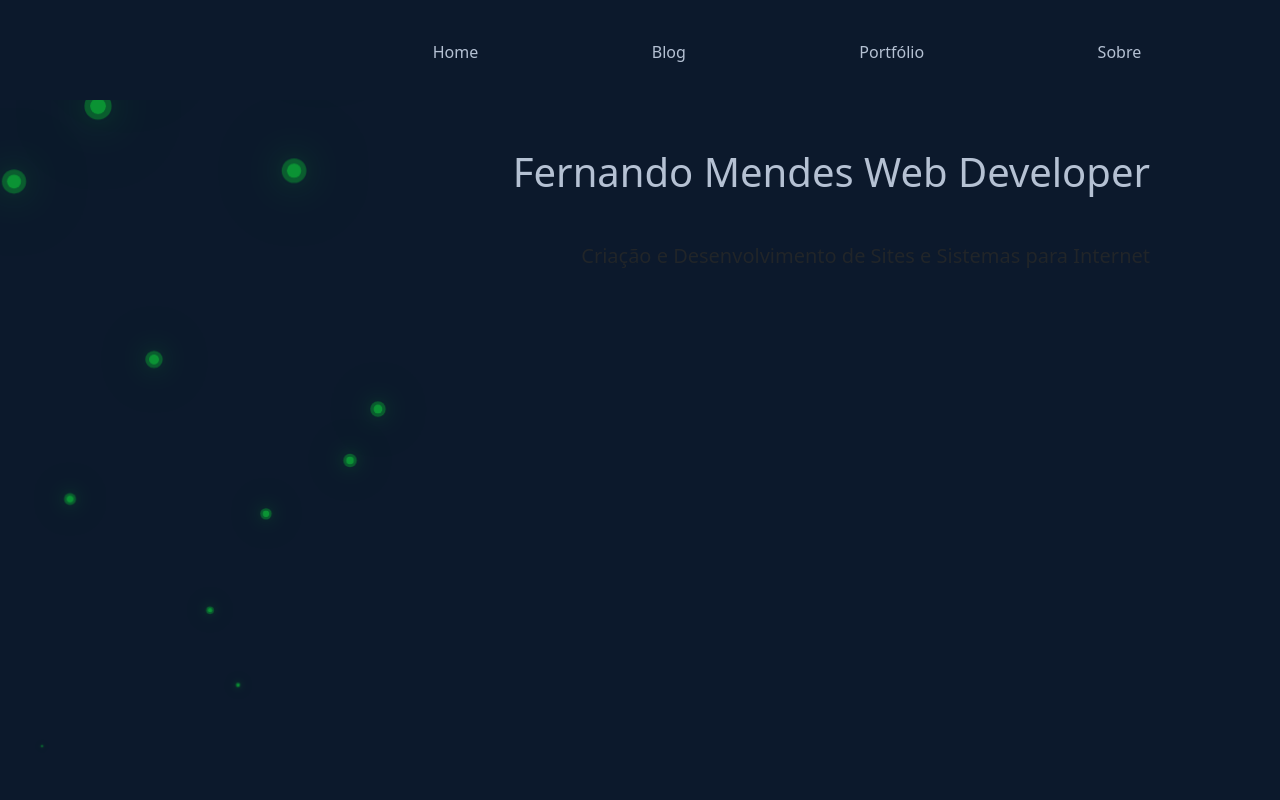
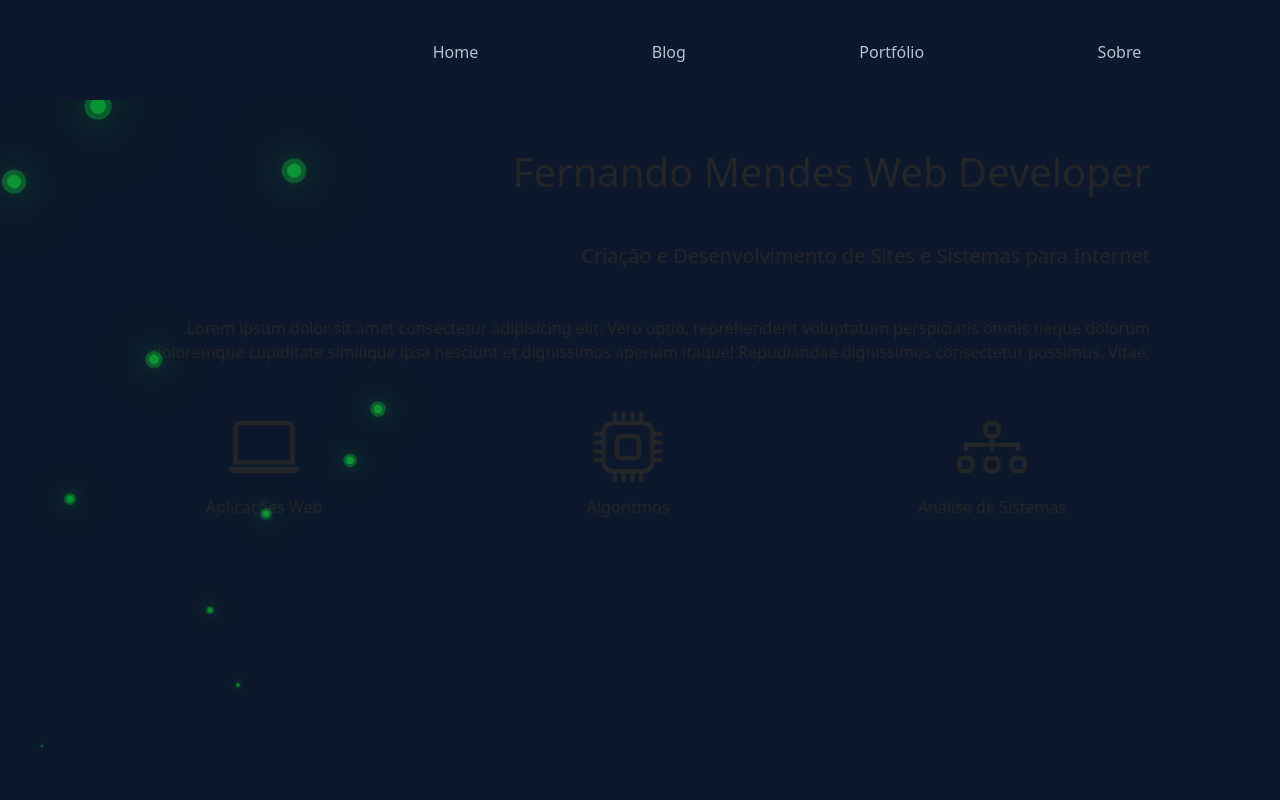
Before and after one commit to Fat83dotcom/MySite, a Django app: template Core/templates/site/index.html in a window 1280 px wide. Run offline with Django 3.2, Linux system fonts and the light colour scheme; the template is opened without the code that fills it, so the values that code supplies are empty.

Commit message:
Implementação de icones demostrativos.

```diff
--- a/Core/templates/site/index.html
+++ b/Core/templates/site/index.html
@@ -3,10 +3,33 @@
 
 {%block content%}
     <section class="content-index">
-        <h1 class="m-5 text-end index-h1-opacity">Fernando Mendes Web Developer</h1>
-        <h5 class="m-5 text-end">Criação e Desenvolvimento de Sites e Sistemas para Internet</h5>
+        <h1 class="m-5 text-end index-h1-color">Fernando Mendes Web Developer</h1>
+        <h5 class="m-5 text-end index-h5-color">Criação e Desenvolvimento de Sites e Sistemas para Internet</h5>
+        <div class="m-5 text-end">
+            <p>Lorem ipsum dolor sit amet consectetur adipisicing elit. Vero optio, reprehenderit voluptatum perspiciatis omnis neque dolorum doloremque cupiditate similique ipsa nesciunt et dignissimos aperiam itaque! Repudiandae dignissimos consectetur possimus. Vitae.</p>
+        </div>
+        <div class="container d-flex justify-content-evenly index-h1-color row" id="icons">
+            <div class="text-center col">
+                <svg xmlns="http://www.w3.org/2000/svg" width="70" height="70" fill="currentColor" class="bi bi-laptop" viewBox="0 0 16 16">
+                    <path d="M13.5 3a.5.5 0 0 1 .5.5V11H2V3.5a.5.5 0 0 1 .5-.5h11zm-11-1A1.5 1.5 0 0 0 1 3.5V12h14V3.5A1.5 1.5 0 0 0 13.5 2h-11zM0 12.5h16a1.5 1.5 0 0 1-1.5 1.5h-13A1.5 1.5 0 0 1 0 12.5z"/>
+                </svg>
+                <h6 class="m-3">Aplicações Web</h6>
+            </div>
+            <div class="text-center col">
+                <svg xmlns="http://www.w3.org/2000/svg" width="70" height="70" fill="currentColor" class="bi bi-cpu" viewBox="0 0 16 16">
+                    <path d="M5 0a.5.5 0 0 1 .5.5V2h1V.5a.5.5 0 0 1 1 0V2h1V.5a.5.5 0 0 1 1 0V2h1V.5a.5.5 0 0 1 1 0V2A2.5 2.5 0 0 1 14 4.5h1.5a.5.5 0 0 1 0 1H14v1h1.5a.5.5 0 0 1 0 1H14v1h1.5a.5.5 0 0 1 0 1H14v1h1.5a.5.5 0 0 1 0 1H14a2.5 2.5 0 0 1-2.5 2.5v1.5a.5.5 0 0 1-1 0V14h-1v1.5a.5.5 0 0 1-1 0V14h-1v1.5a.5.5 0 0 1-1 0V14h-1v1.5a.5.5 0 0 1-1 0V14A2.5 2.5 0 0 1 2 11.5H.5a.5.5 0 0 1 0-1H2v-1H.5a.5.5 0 0 1 0-1H2v-1H.5a.5.5 0 0 1 0-1H2v-1H.5a.5.5 0 0 1 0-1H2A2.5 2.5 0 0 1 4.5 2V.5A.5.5 0 0 1 5 0zm-.5 3A1.5 1.5 0 0 0 3 4.5v7A1.5 1.5 0 0 0 4.5 13h7a1.5 1.5 0 0 0 1.5-1.5v-7A1.5 1.5 0 0 0 11.5 3h-7zM5 6.5A1.5 1.5 0 0 1 6.5 5h3A1.5 1.5 0 0 1 11 6.5v3A1.5 1.5 0 0 1 9.5 11h-3A1.5 1.5 0 0 1 5 9.5v-3zM6.5 6a.5.5 0 0 0-.5.5v3a.5.5 0 0 0 .5.5h3a.5.5 0 0 0 .5-.5v-3a.5.5 0 0 0-.5-.5h-3z"/>
+                </svg>
+                <h6 class="m-3">Algoritmos</h6>
+            </div>
+            <div class="text-center col">
+                <svg xmlns="http://www.w3.org/2000/svg" width="70" height="70" fill="currentColor" class="bi bi-diagram-3" viewBox="0 0 16 16">
+                    <path fill-rule="evenodd" d="M6 3.5A1.5 1.5 0 0 1 7.5 2h1A1.5 1.5 0 0 1 10 3.5v1A1.5 1.5 0 0 1 8.5 6v1H14a.5.5 0 0 1 .5.5v1a.5.5 0 0 1-1 0V8h-5v.5a.5.5 0 0 1-1 0V8h-5v.5a.5.5 0 0 1-1 0v-1A.5.5 0 0 1 2 7h5.5V6A1.5 1.5 0 0 1 6 4.5v-1zM8.5 5a.5.5 0 0 0 .5-.5v-1a.5.5 0 0 0-.5-.5h-1a.5.5 0 0 0-.5.5v1a.5.5 0 0 0 .5.5h1zM0 11.5A1.5 1.5 0 0 1 1.5 10h1A1.5 1.5 0 0 1 4 11.5v1A1.5 1.5 0 0 1 2.5 14h-1A1.5 1.5 0 0 1 0 12.5v-1zm1.5-.5a.5.5 0 0 0-.5.5v1a.5.5 0 0 0 .5.5h1a.5.5 0 0 0 .5-.5v-1a.5.5 0 0 0-.5-.5h-1zm4.5.5A1.5 1.5 0 0 1 7.5 10h1a1.5 1.5 0 0 1 1.5 1.5v1A1.5 1.5 0 0 1 8.5 14h-1A1.5 1.5 0 0 1 6 12.5v-1zm1.5-.5a.5.5 0 0 0-.5.5v1a.5.5 0 0 0 .5.5h1a.5.5 0 0 0 .5-.5v-1a.5.5 0 0 0-.5-.5h-1zm4.5.5a1.5 1.5 0 0 1 1.5-1.5h1a1.5 1.5 0 0 1 1.5 1.5v1a1.5 1.5 0 0 1-1.5 1.5h-1a1.5 1.5 0 0 1-1.5-1.5v-1zm1.5-.5a.5.5 0 0 0-.5.5v1a.5.5 0 0 0 .5.5h1a.5.5 0 0 0 .5-.5v-1a.5.5 0 0 0-.5-.5h-1z"/>
+                </svg>
+                <h6 class="m-3">Análise de Sistemas</h6>
+            </div>
+        </div>
     </section>
-    <div class="conteiner-bubbles">
+    <div class="d-flex justify-content-start conteiner-bubbles">
         <div class="bubbles" id="bubbles">
             <span style="--i:12"></span>
             <span style="--i:1"></span>
```
